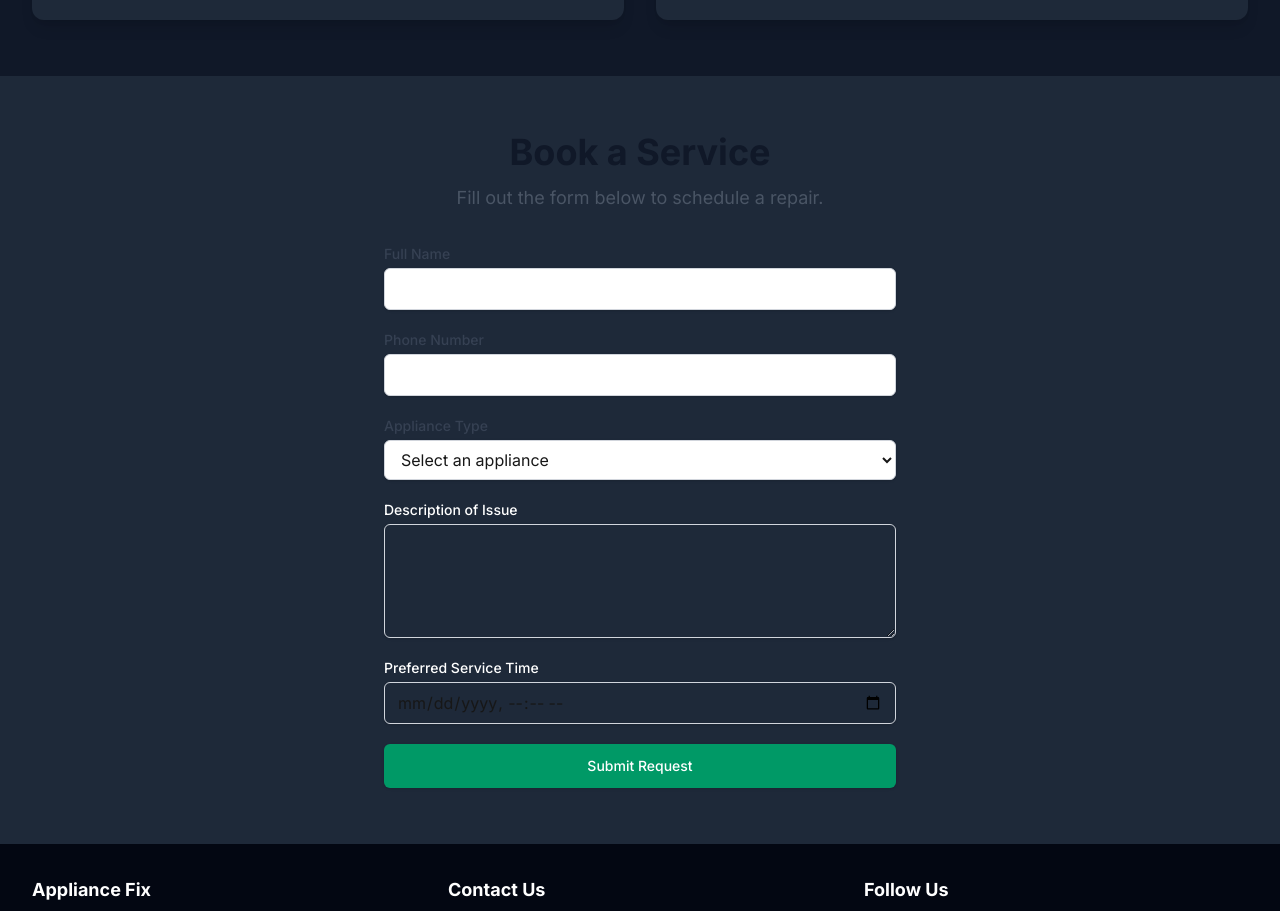
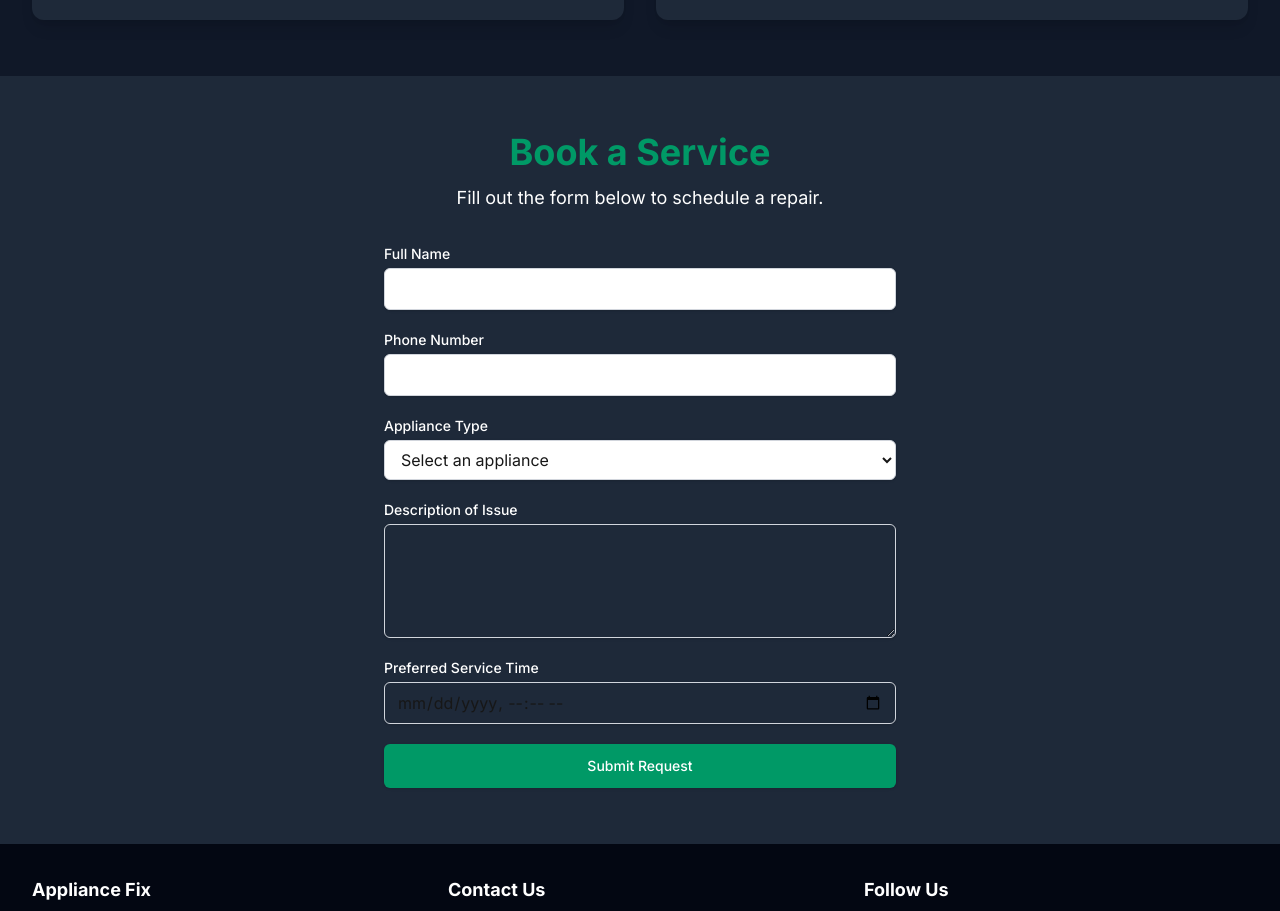
Before and after one commit to idrees-raza-mi/Appliance-repair-website, a Next.js app: page / in a window 1280 px wide. Shown: the part 2847-3758 px from the top of the page. Built offline with nearby package versions, Linux system fonts and the light colour scheme.

Commit message:
Update BookingForm.tsx

```diff
--- a/src/components/BookingForm.tsx
+++ b/src/components/BookingForm.tsx
@@ -27,21 +27,21 @@ const BookingForm = () => {
     <section id="contact" className="bg-gray-800 dark:bg-gray-800 py-14">
       <div className="container mx-auto px-4 sm:px-6 lg:px-8">
         <div className="text-center mb-8">
-          <h2 className="text-3xl md:text-4xl font-bold text-gray-900 dark:text-white">Book a Service</h2>
-          <p className="mt-3 text-lg text-gray-600 dark:text-gray-300">Fill out the form below to schedule a repair.</p>
+          <h2 className="text-3xl md:text-4xl font-bold text-emerald-600 dark:text-white">Book a Service</h2>
+          <p className="mt-3 text-lg text-white dark:text-white">Fill out the form below to schedule a repair.</p>
         </div>
         <div className="max-w-lg mx-auto">
           <form onSubmit={handleSubmit} className="space-y-5">
             <div>
-              <label htmlFor="name" className="block text-sm font-medium text-gray-700 dark:text-gray-300">Full Name</label>
+              <label htmlFor="name" className="block text-sm font-medium text-white dark:text-white">Full Name</label>
               <input type="text" name="name" id="name" required value={formData.name} onChange={handleChange} className="mt-1 block w-full px-3 py-2 bg-white dark:bg-gray-800 border border-gray-300 dark:border-gray-600 rounded-md shadow-sm placeholder-gray-400 focus:outline-none focus:ring-1 focus:ring-gray-500 focus:border-gray-500 dark:text-white" />
             </div>
             <div>
-              <label htmlFor="phone" className="block text-sm font-medium text-gray-700 dark:text-gray-300">Phone Number</label>
+              <label htmlFor="phone" className="block text-sm font-medium text-white dark:text-white">Phone Number</label>
               <input type="tel" name="phone" id="phone" required value={formData.phone} onChange={handleChange} className="mt-1 block w-full px-3 py-2 bg-white dark:bg-gray-800 border border-gray-300 dark:border-gray-600 rounded-md shadow-sm placeholder-gray-400 focus:outline-none focus:ring-1 focus:ring-gray-500 focus:border-gray-500 dark:text-white" />
             </div>
             <div>
-              <label htmlFor="appliance" className="block text-sm font-medium text-gray-700 dark:text-gray-300">Appliance Type</label>
+              <label htmlFor="appliance" className="block text-sm font-medium text-white dark:text-white">Appliance Type</label>
               <select name="appliance" id="appliance" required value={formData.appliance} onChange={handleChange} className="mt-1 block w-full px-3 py-2 bg-white dark:bg-gray-800 border border-gray-300 dark:border-gray-600 rounded-md shadow-sm focus:outline-none focus:ring-1 focus:ring-gray-500 focus:border-gray-500 dark:text-white">
                 <option value="">Select an appliance</option>
                 <option value="Fridge">Fridge</option>
```
